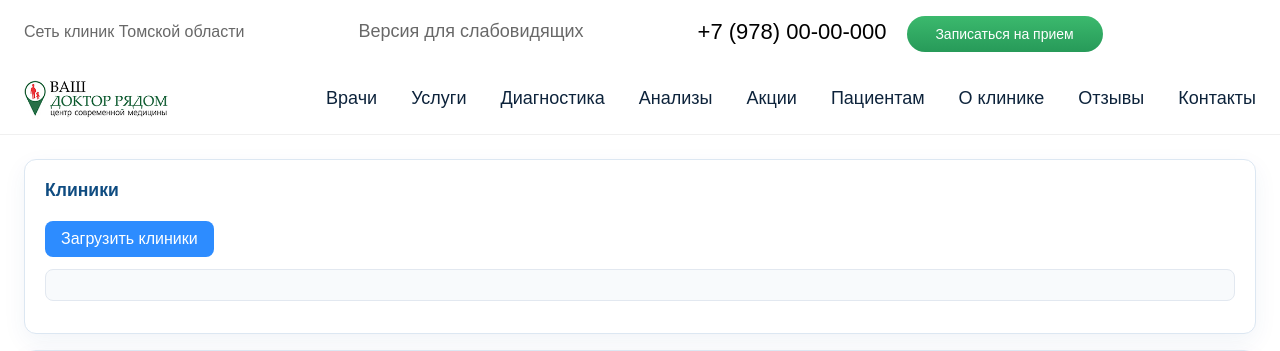
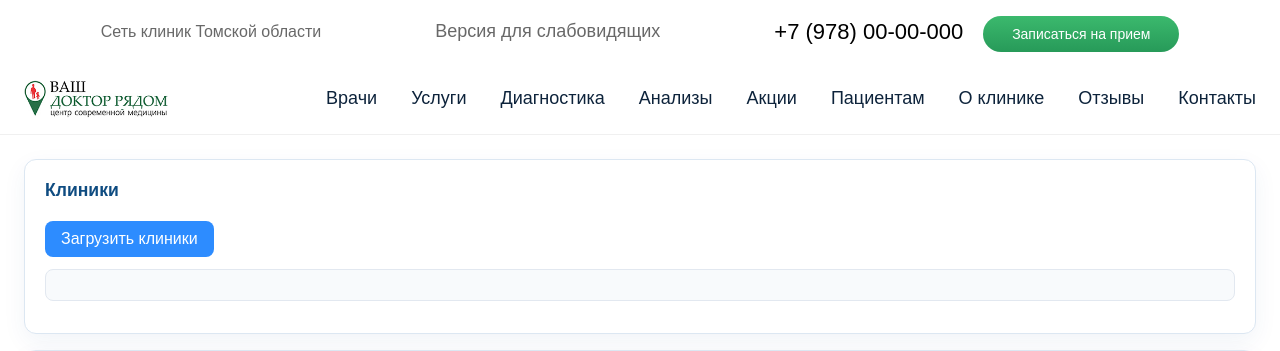
Before and after one commit to nm-backend/clinic, a Django app: page / in a window 1280 px wide. Shown: the top 351 px of the page. Run offline with Django 5.2, Linux system fonts and the light colour scheme.

Commit message:
change style of  header

```diff
--- a/static/css/style.css
+++ b/static/css/style.css
@@ -32,7 +32,7 @@ header {
   display: flex;
   gap: 114px;
   align-items: center;
-  /* justify-content: space-between; */
+  justify-content: center;
   padding: 0.75rem 1.5rem;
 }
 
```
